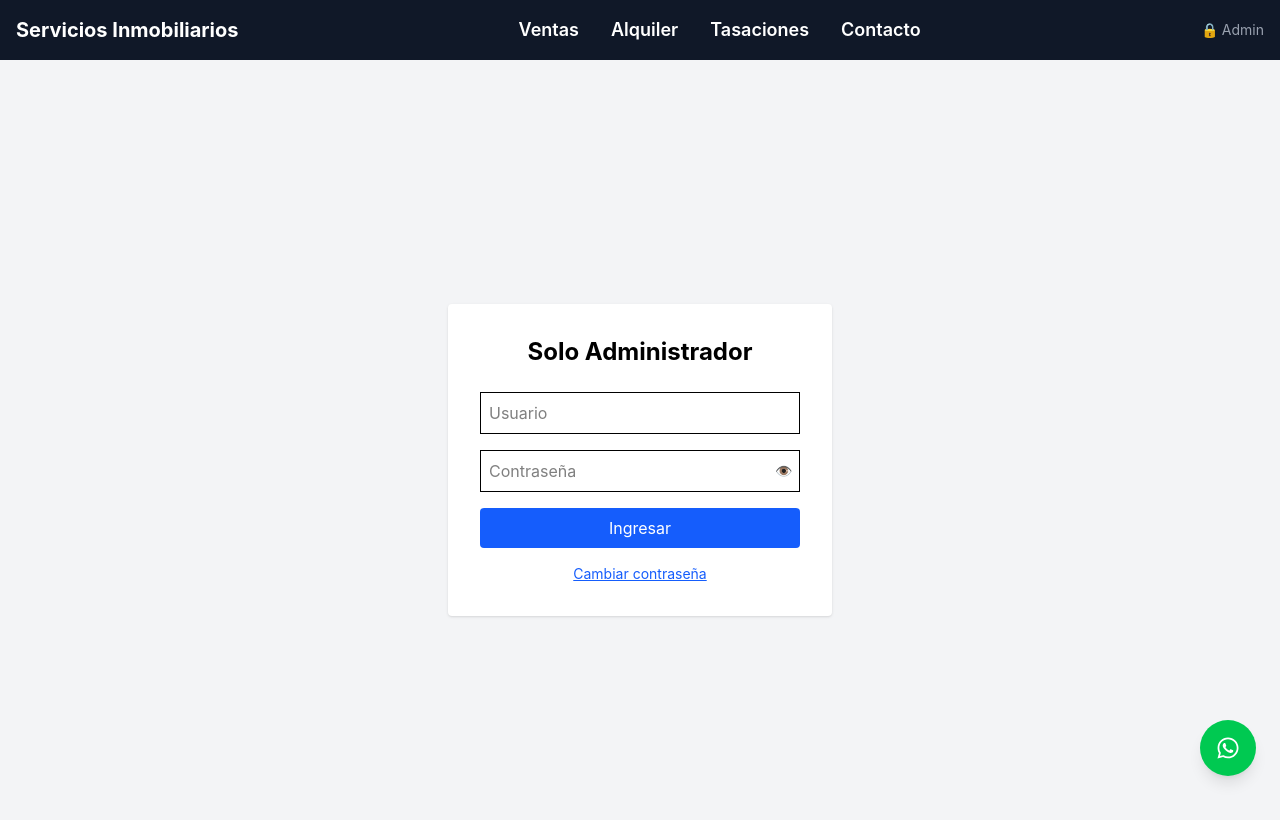
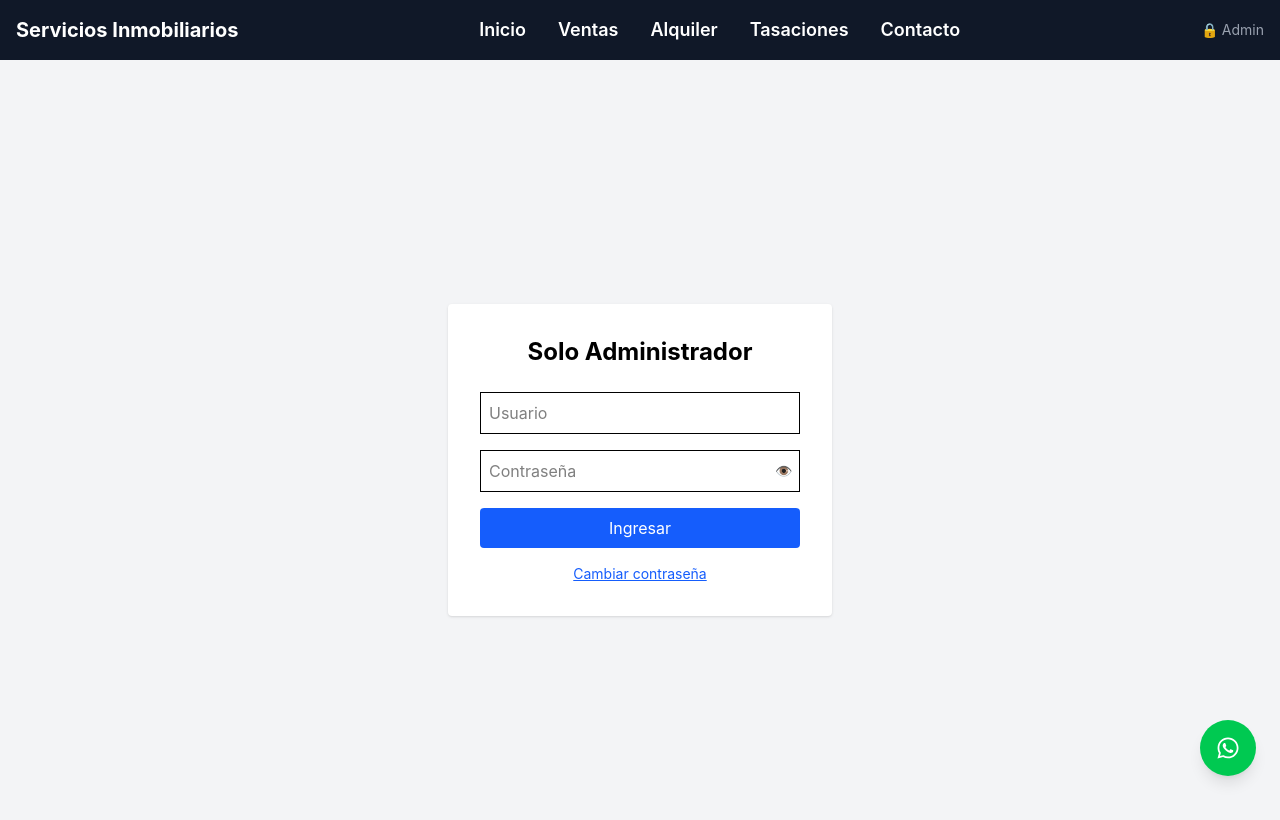
Before and after one commit to fer967/frontend-plataforma-inmobiliaria, a React (Vite) app: page /login in a window 1280 px wide. Shown: the top 820 px of the page. Built offline with nearby package versions, Linux system fonts and the light colour scheme; no server answers.

Commit message:
modifico navbar desktop

```diff
--- a/src/components/Navbar.jsx
+++ b/src/components/Navbar.jsx
@@ -14,6 +14,7 @@ function Navbar() {
                 </h1>
                 {/* MENÚ CENTRAL (DESTACADO) */}
                 <div className="hidden md:flex gap-8 text-lg font-semibold">
+                    <Link className="hover:text-blue-400" to="/">Inicio</Link>
                     <Link className="hover:text-blue-400" to="/ventas">Ventas</Link>
                     <Link className="hover:text-blue-400" to="/alquiler">Alquiler</Link>
                     <Link className="hover:text-blue-400" to="/tasaciones">Tasaciones</Link>
@@ -61,56 +62,3 @@ function Navbar() {
 }
 
 export default Navbar
-
-
-
-// import { Link } from "react-router-dom"
-// import { useState } from "react"
-
-// function Navbar() {
-
-//     const [menuOpen, setMenuOpen] = useState(false)
-
-//     return (
-//         <nav className="bg-gray-900 text-white">
-//             <div className="max-w-7xl mx-auto px-4 py-4 flex justify-between items-center">
-//                 {/* Logo */}
-//                 <h1 className="text-xl font-bold">
-//                     Servicios Inmobiliarios
-//                 </h1>
-
-//                 {/* Desktop menu */}
-//                 <div className="hidden md:flex space-x-6">
-//                     <Link to="/">Inicio</Link>
-//                     <Link to="/ventas">Ventas</Link>
-//                     <Link to="/alquiler">Alquiler</Link>
-//                     <Link to="/tasaciones">Tasaciones</Link>
-//                     <Link to="/contacto">Contacto</Link>
-//                     <Link to="/login">Ingresar</Link>
-//                 </div>
-
-//                 {/* Mobile button */}
-//                 <button
-//                     className="md:hidden text-2xl"
-//                     onClick={() => setMenuOpen(!menuOpen)}
-//                 >
-//                     ☰
-//                 </button>
-//             </div>
-
-//             {/* Mobile menu */}
-//             {menuOpen && (
-//                 <div className="md:hidden flex flex-col px-4 pb-4 space-y-3 bg-gray-800">
-//                     <Link to="/" onClick={() => setMenuOpen(false)}>Inicio</Link>
-//                     <Link to="/ventas" onClick={() => setMenuOpen(false)}>Ventas</Link>
-//                     <Link to="/alquiler" onClick={() => setMenuOpen(false)}>Alquiler</Link>
-//                     <Link to="/tasaciones" onClick={() => setMenuOpen(false)}>Tasaciones</Link>
-//                     <Link to="/contacto" onClick={() => setMenuOpen(false)}>Contacto</Link>
-//                     <Link to="/login" onClick={() => setMenuOpen(false)}>Ingresar</Link>
-//                 </div>
-//             )}
-//         </nav>
-//     )
-// }
-
-// export default Navbar
--- a/src/components/PropertyList.jsx
+++ b/src/components/PropertyList.jsx
@@ -3,7 +3,6 @@ import { getProperties } from "../services/api"
 import PropertyCard from "./PropertyCard"
 
 function PropertyList({ operationType }) {
-
     const [properties, setProperties] = useState([])
 
     useEffect(() => {
@@ -22,18 +21,14 @@ function PropertyList({ operationType }) {
         : properties
 
     return (
-
         <div className="grid grid-cols-1 sm:grid-cols-2 lg:grid-cols-3 gap-6">
-
             {filteredProperties.map(property => (
                 <PropertyCard
                     key={property.id}
                     property={property}
                 />
             ))}
-
         </div>
-
     )
 }
 
```
Also changed, not shown: src/admin/AdminIdecor.jsx (+0 -8 lines), src/admin/AdminLayout.jsx (+0 -7 lines), src/admin/AdminLeads.jsx (+0 -41 lines), src/admin/AdminSidebar.jsx (+0 -12 lines), src/components/CreatePropertyModal.jsx (+0 -27 lines), src/components/PropertyGallery.jsx (+0 -30 lines), src/components/PropertyMap.jsx (+0 -95 lines).
